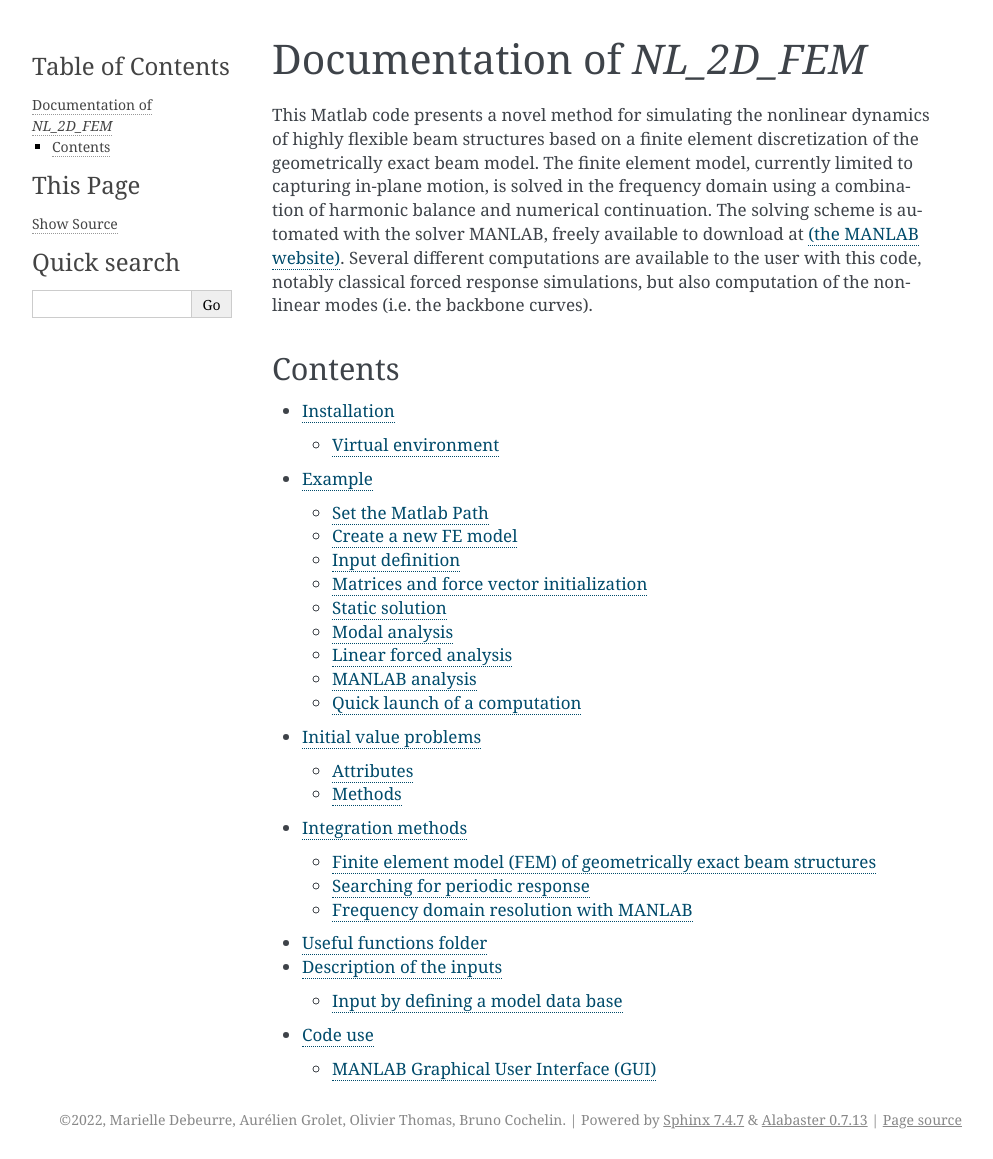
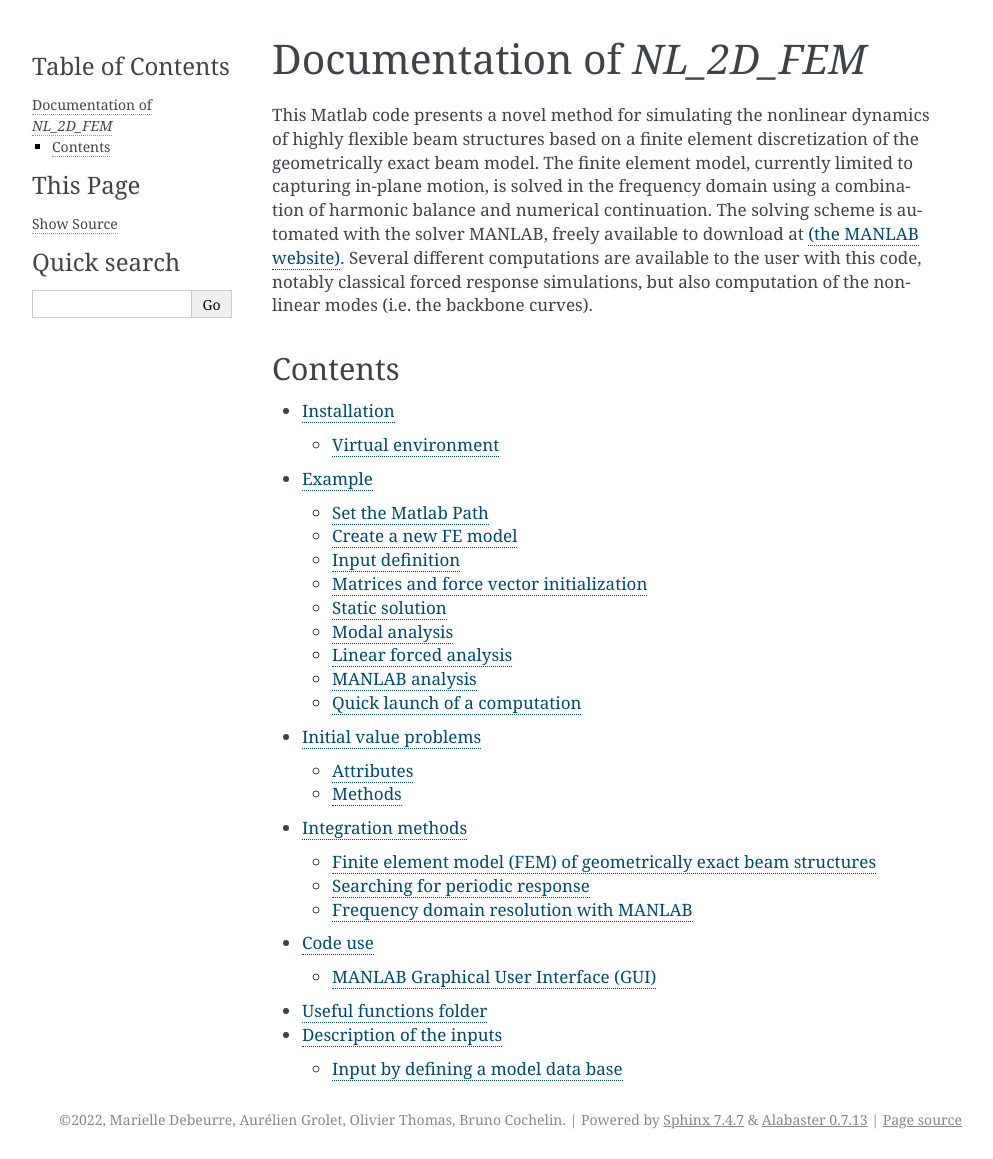
Before and after one commit to THREAD-3-2/NL_2D_FEM, a Sphinx documentation site: the page built from docs/index.rst, in a window 1280 px wide. Shown: the whole page, without its empty margins (148-1141 px from the left). Built offline with Sphinx 7.4.7, drawn with Linux system fonts in a browser that asks for light colours.

```diff
--- a/docs/index.rst
+++ b/docs/index.rst
@@ -26,7 +26,7 @@ Contents
    walkthrough
    object
    theory
+   gui
    useful
    inputs
-   gui
    :maxdepth: 2
```
